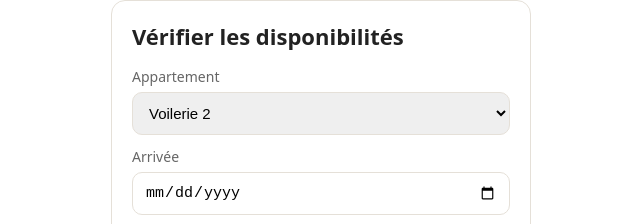
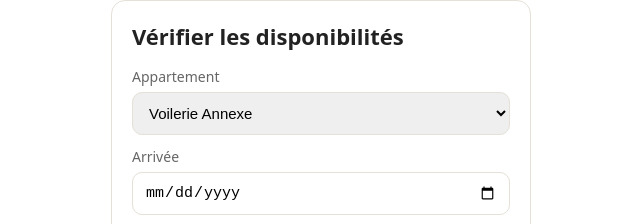
Before and after one commit to haquedaniel/voilerie-pricing-widget, a plain HTML site: page index.html in a window 1280 px wide. Shown: the top 224 px of the page, 319-959 px from the left. Drawn offline with Linux system fonts and the light colour scheme.

Commit message:
first version fix

```diff
--- a/index.html
+++ b/index.html
@@ -13,7 +13,7 @@
     <label>
       Appartement
       <select id="propertyId">
-        <option value="2">Voilerie 2</option>
+        <option value="7">Voilerie Annexe</option>
       </select>
     </label>
 
```
